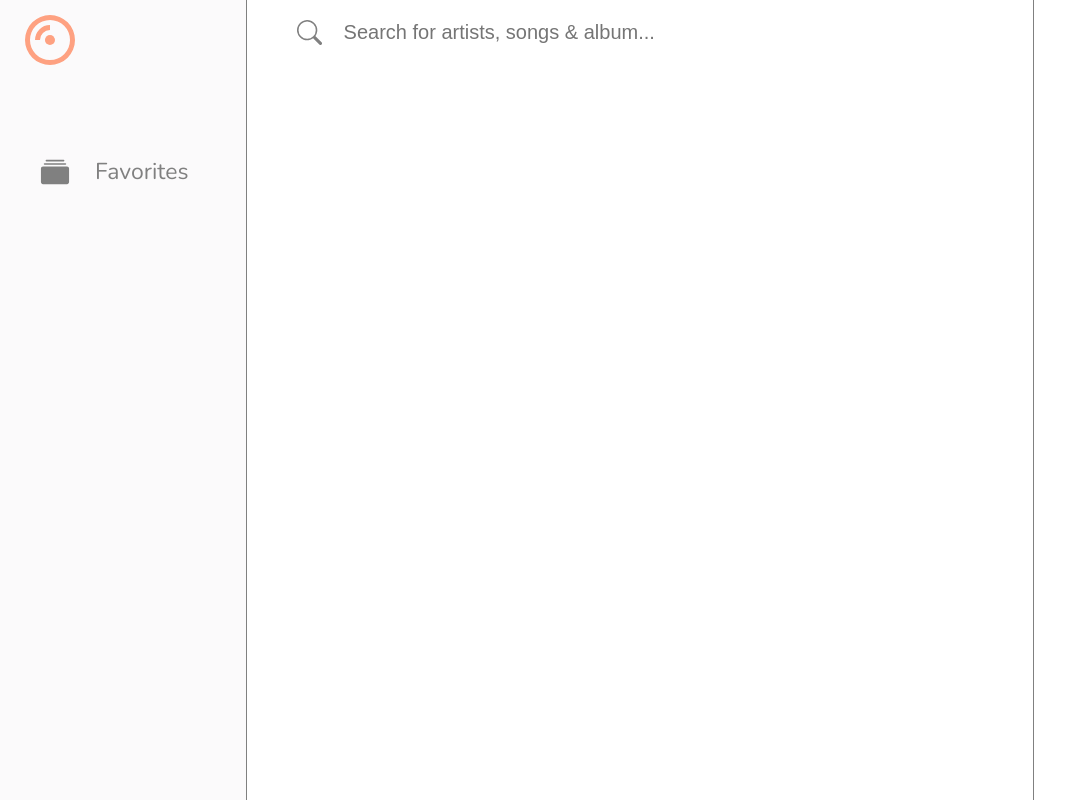
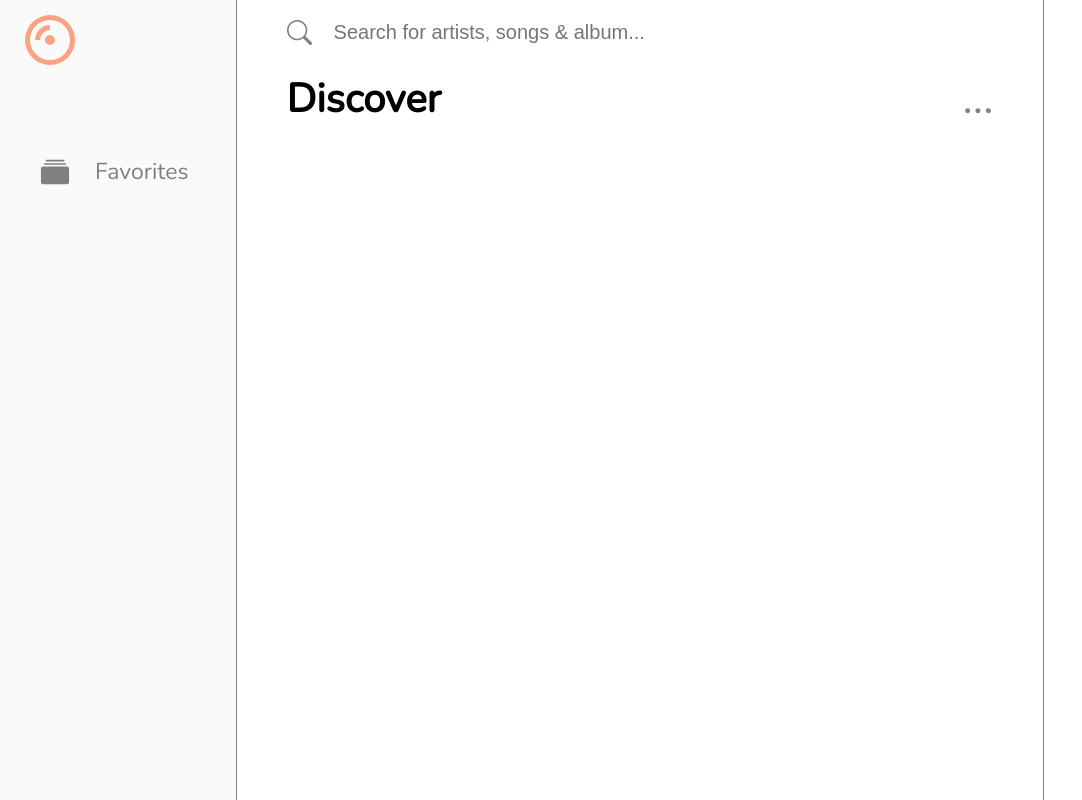
Before and after one commit to Mooteus/Music-App, a React (Vite) app: page / in a window 1280 px wide. Shown: the whole page, without its empty margins (0-1082 px from the left). Built offline with nearby package versions, Linux system fonts and the light colour scheme.

Commit message:
Feat: Add discover title

```diff
--- a/src/components/Discover/Discover.styled.js
+++ b/src/components/Discover/Discover.styled.js
@@ -1,9 +1,26 @@
 import styled from 'styled-components';
 
-const DiscoverContainer = styled.div`
+export const DiscoverContainer = styled.div`
   height: 100vh;
   width: 60%;
   padding-left: 50px;
+  padding-right: 50px;
 `;
 
-export default DiscoverContainer;
+export const TitleContainer = styled.div`
+  display: flex;
+  align-items: center;
+  justify-content: space-between;
+`;
+
+export const Title = styled.h1`
+  font-size: 40px;
+  color: black;
+  font-weight: bold;
+`;
+
+export const MoreSettings = styled.span`
+  font-size: 45px;
+  color: gray;
+  cursor: pointer;
+`;
--- a/src/components/Discover/index.jsx
+++ b/src/components/Discover/index.jsx
@@ -1,11 +1,21 @@
 import React from 'react';
 import Search from '../Search';
-import DiscoverContainer from './Discover.styled';
+import
+{
+  DiscoverContainer,
+  TitleContainer,
+  Title,
+  MoreSettings,
+} from './Discover.styled';
 
 function Discover() {
   return (
     <DiscoverContainer>
       <Search />
+      <TitleContainer>
+        <Title>Discover</Title>
+        <MoreSettings>...</MoreSettings>
+      </TitleContainer>
     </DiscoverContainer>
   );
 }
```
